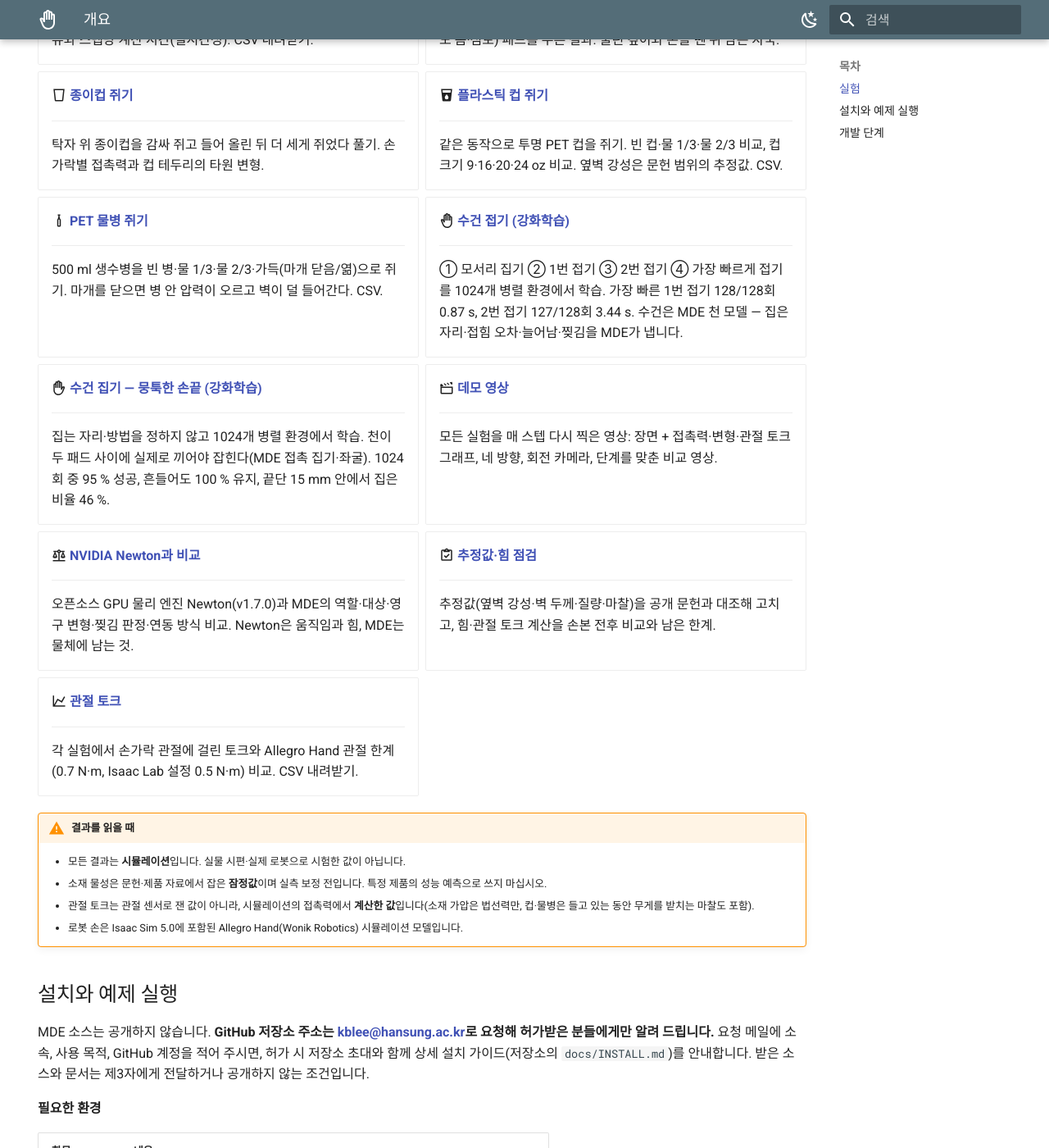
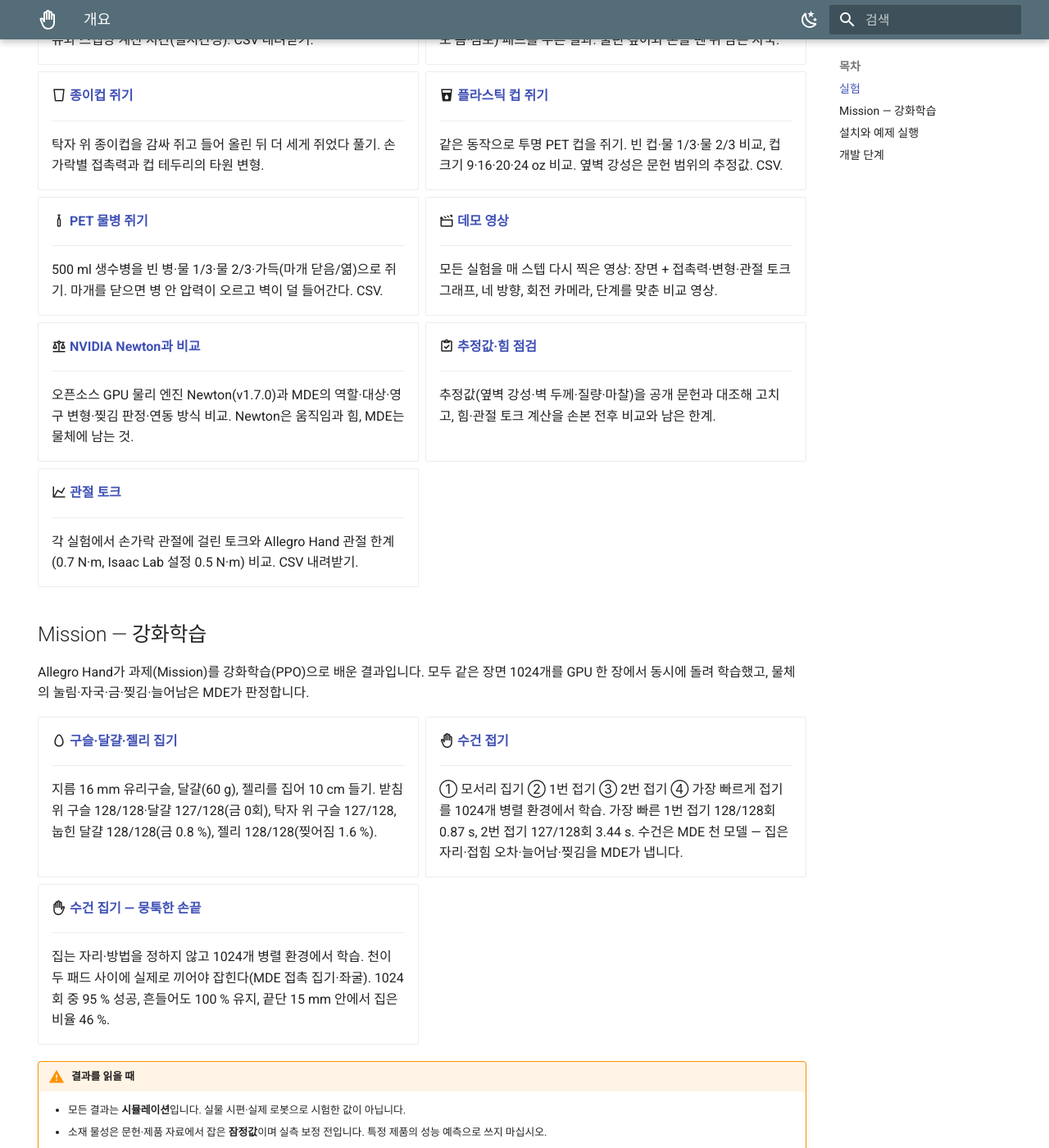
Before and after one commit to parclab-hsu/hsu-mde, an MkDocs documentation site: the page built from docs/index.md, in a window 1280 px wide and 1400 px high, scrolled down 1088 px. Shown: the whole window at 82% size. Built offline with MkDocs 1.6.1 and Material for MkDocs 9.7.7, drawn with Linux system fonts in a browser that asks for light colours.

Commit message:
강화학습 페이지를 Mission 묶음으로 통합
구슬·달걀·젤리 집기, 수건 접기, 수건 집기를 메뉴의 Mission 아래로 모으고,
개요에 Mission 카드 절을 추가. 구슬·달걀 페이지는 메뉴에만 있고 개요
카드가 없어 찾기 어려웠다.

Co-Authored-By: Claude Opus 5.5 <noreply@anthropic.com>

```diff
--- a/docs/index.md
+++ b/docs/index.md
@@ -86,6 +72,36 @@ NVIDIA Isaac Sim 위에서 로봇 손의 동작과 함께 돌며, 소재별 물
     ---
 
     각 실험에서 손가락 관절에 걸린 토크와 Allegro Hand 관절 한계(0.7 N·m, Isaac Lab 설정 0.5 N·m) 비교. CSV 내려받기.
+
+</div>
+
+## Mission — 강화학습
+
+Allegro Hand가 과제(Mission)를 강화학습(PPO)으로 배운 결과입니다. 모두 같은 장면 1024개를 GPU 한 장에서 동시에 돌려 학습했고,
+물체의 눌림·자국·금·찢김·늘어남은 MDE가 판정합니다.
+
+<div class="grid cards" markdown>
+
+-   :material-egg-outline: **[구슬·달걀·젤리 집기](rl-grasp.md)**
+
+    ---
+
+    지름 16 mm 유리구슬, 달걀(60 g), 젤리를 집어 10 cm 들기. 받침 위 구슬 128/128·달걀 127/128(금 0회), 탁자 위 구슬 127/128,
+    눕힌 달걀 128/128(금 0.8 %), 젤리 128/128(찢어짐 1.6 %).
+
+-   :material-hand-back-right-outline: **[수건 접기](towel.md)**
+
+    ---
+
+    ① 모서리 집기 ② 1번 접기 ③ 2번 접기 ④ 가장 빠르게 접기를 1024개 병렬 환경에서 학습. 가장 빠른 1번 접기 128/128회 0.87 s, 2번 접기
+    127/128회 3.44 s. 수건은 MDE 천 모델 — 집은 자리·접힘 오차·늘어남·찢김을 MDE가 냅니다.
+
+-   :material-hand-back-left-outline: **[수건 집기 — 뭉툭한 손끝](towel-pick.md)**
+
+    ---
+
+    집는 자리·방법을 정하지 않고 1024개 병렬 환경에서 학습. 천이 두 패드 사이에 실제로 끼어야 잡힌다(MDE 접촉 집기·좌굴).
+    1024회 중 95 % 성공, 흔들어도 100 % 유지, 끝단 15 mm 안에서 집은 비율 46 %.
 
 </div>
 
--- a/mkdocs.yml
+++ b/mkdocs.yml
@@ -54,9 +54,10 @@ nav:
   - 플라스틱 컵 쥐기: plastic-cup.md
   - PET 물병 쥐기: bottle.md
   - 데모 영상: videos.md
-  - 강화학습 데모: rl-grasp.md
-  - 수건 접기: towel.md
-  - 수건 집기 — 뭉툭한 손끝: towel-pick.md
+  - Mission:
+      - 구슬·달걀·젤리 집기: rl-grasp.md
+      - 수건 접기: towel.md
+      - 수건 집기 — 뭉툭한 손끝: towel-pick.md
   - Newton과 비교: newton.md
   - 추정값·힘 점검: check.md
   - 관절 토크: torque.md
```
Also changed, not shown: other parts of docs/index.md (+0 -14 lines).
